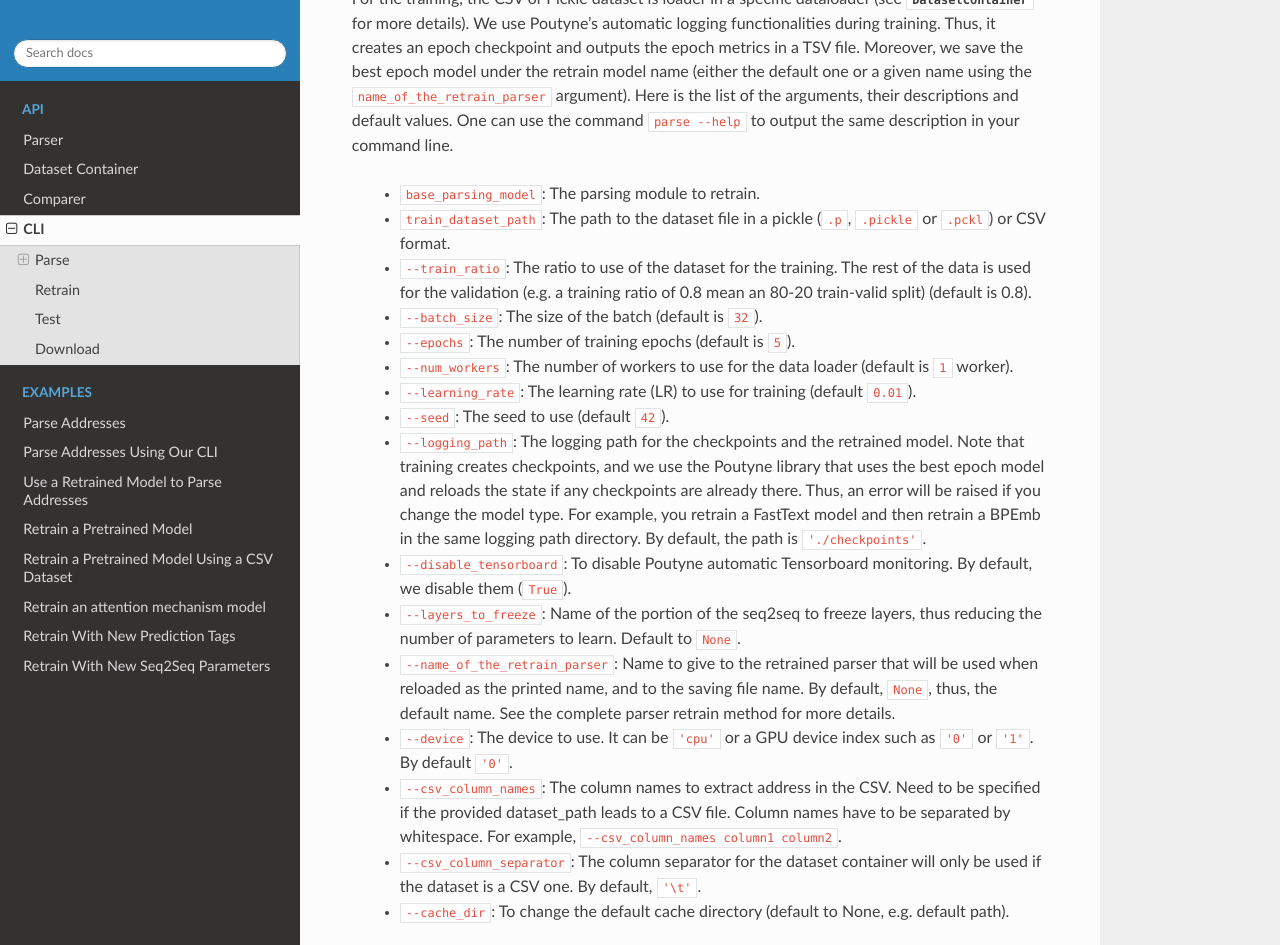
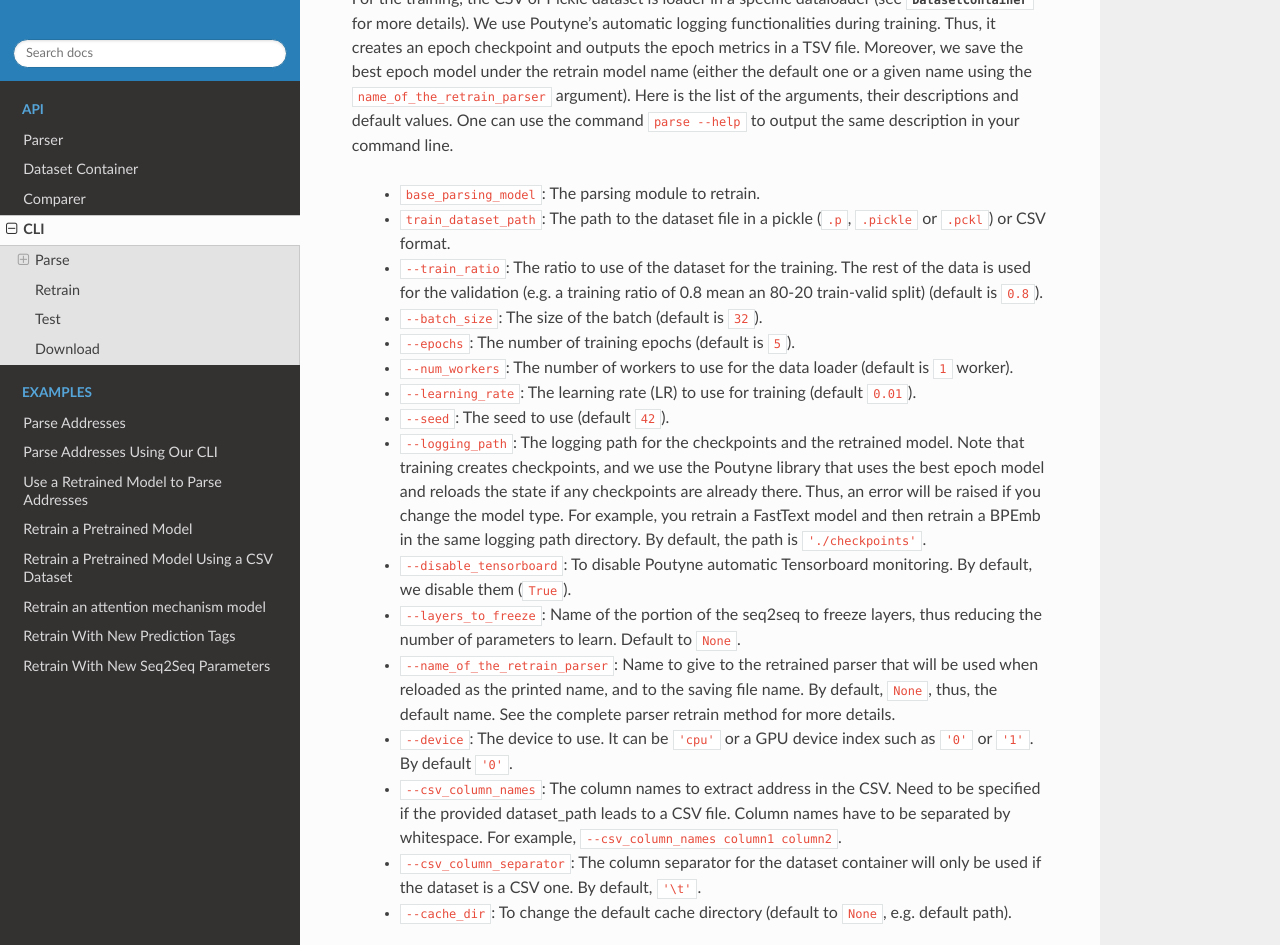
Before and after one commit to GRAAL-Research/deepparse, a Sphinx documentation site: the page built from docs/source/cli.rst, in a window 1280 px wide and 1400 px high, scrolled down 1828 px, cut to the strip 0-945 px from the top of the window. Built offline with Sphinx 7.4.7 and the Read the Docs theme 2.0.0, drawn with Linux system fonts in a browser that asks for light colours; the version number could not be read and is left out; some of the changed text lies outside the part shown.

Commit message:
improve doc

```diff
--- a/docs/source/cli.rst
+++ b/docs/source/cli.rst
@@ -26,7 +26,7 @@ One can use the command ``parse --help`` to output the same description in your
     - ``--csv_column_name``: The column name to extract address in the CSV. Need to be specified if the provided ``dataset_path`` leads to a CSV file. By default, ``None``.
     - ``--csv_column_separator``: The column separator for the dataset container will only be used if the dataset is a CSV one. By default, ``'\t'``.
     - ``--log``: Either or not to log the parsing process into a ``.log`` file exported at the same place as the parsed data using the same name as the export file. The bool value can be (not case sensitive) ``'true/false'``, ``'t/f'``, ``'yes/no'``, ``'y/n'`` or ``'0/1'``. By default, ``True``.
-    - ``--cache_dir``: To change the default cache directory (default to None, e.g. default path).
+    - ``--cache_dir``: To change the default cache directory (default to ``None``, e.g. default path).
 
 .. autofunction:: deepparse.cli.parse.main
 
@@ -84,7 +84,7 @@ One can use the command ``parse --help`` to output the same description in your
 
     - ``base_parsing_model``: The parsing module to retrain.
     - ``train_dataset_path``: The path to the dataset file in a pickle (``.p``, ``.pickle`` or ``.pckl``) or CSV format.
-    - ``--train_ratio``: The ratio to use of the dataset for the training. The rest of the data is used for the validation (e.g. a training ratio of 0.8 mean an 80-20 train-valid split) (default is 0.8).
+    - ``--train_ratio``: The ratio to use of the dataset for the training. The rest of the data is used for the validation (e.g. a training ratio of 0.8 mean an 80-20 train-valid split) (default is ``0.8``).
     - ``--batch_size``: The size of the batch (default is ``32``).
     - ``--epochs``: The number of training epochs (default is ``5``).
     - ``--num_workers``: The number of workers to use for the data loader (default is ``1`` worker).
@@ -97,7 +97,7 @@ One can use the command ``parse --help`` to output the same description in your
     - ``--device``: The device to use. It can be ``'cpu'`` or a GPU device index such as ``'0'`` or ``'1'``. By default ``'0'``.
     - ``--csv_column_names``: The column names to extract address in the CSV. Need to be specified if the provided dataset_path leads to a CSV file. Column names have to be separated by whitespace. For example, ``--csv_column_names column1 column2``.
     - ``--csv_column_separator``: The column separator for the dataset container will only be used if the dataset is a CSV one. By default, ``'\t'``.
-    - ``--cache_dir``: To change the default cache directory (default to None, e.g. default path).
+    - ``--cache_dir``: To change the default cache directory (default to ``None``, e.g. default path).
 
 .. autofunction:: deepparse.cli.retrain.main
 
@@ -124,7 +124,7 @@ One can use the command ``parse --help`` to output the same description in your
     - ``--csv_column_name``: The column name to extract address in the CSV. Need to be specified if the provided ``dataset_path`` leads to a CSV file. By default, ``None``.
     - ``--csv_column_separator``: The column separator for the dataset container will only be used if the dataset is a CSV one. By default, ``'\t'``.
     - ``--log``: Either or not to log the parsing process into a ``.log`` file exported at the same place as the parsed data using the same name as the export file. The bool value can be (not case sensitive) ``'true/false'``, ``'t/f'``, ``'yes/no'``, ``'y/n'`` or ``'0/1'``. By default, ``True``.
-    - ``--cache_dir``: To change the default cache directory (default to None, e.g. default path).
+    - ``--cache_dir``: To change the default cache directory (default to ``None``, e.g. default path).
 
 .. autofunction:: deepparse.cli.test.main
 
@@ -133,6 +133,6 @@ Download
 Command to pre-download model weights and requirements. Here is the list of arguments. One can use the command ``parse --help`` to output the same description in your command line.
 
     - ``model_type``: The parsing module to download. The possible choice are ``'fasttext'``, ``'fasttext-attention'``, ``'fasttext-light'``, ``'bpemb'`` and ``'bpemb-attention'``.
-    - ``--saving_cache_dir``: To change the default saving cache directory (default to None, e.g. default path).
+    - ``--saving_cache_dir``: To change the default saving cache directory (default to ``None``, e.g. default path).
 
 .. autofunction:: deepparse.cli.download.main
```
